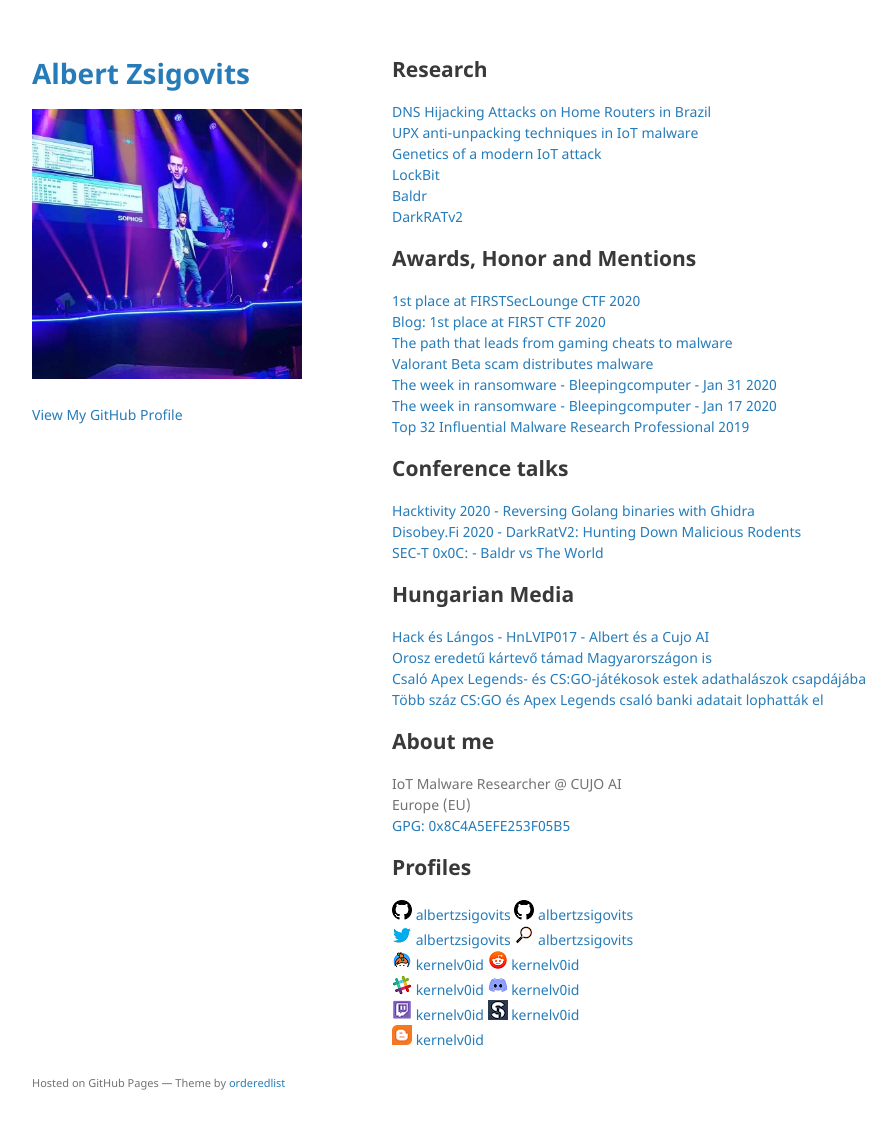
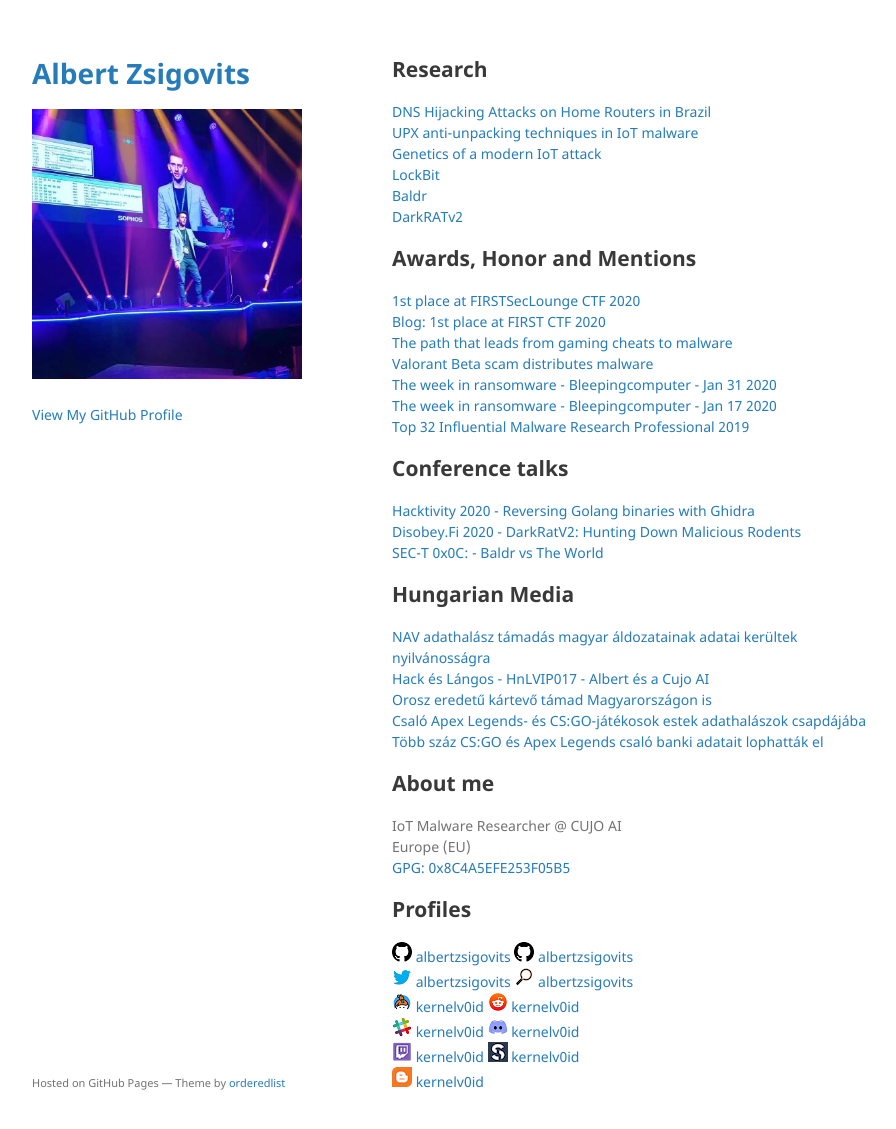
Before and after one commit to albertzsigovits/albertzsigovits.github.io, a Jekyll site: the page built from index.md, in a window 1280 px wide and 1162 px high. Shown: the top 1129 px of the window, without its empty margins (178-1074 px from the left). Built offline with Jekyll 4.4.1, drawn with Linux system fonts in a browser that asks for light colours; the repository's description, which GitHub fills in, is left out; our own code applies the rules of GitHub Pages for plain Markdown files.

Commit message:
Update index.md

```diff
--- a/index.md
+++ b/index.md
@@ -28,6 +28,7 @@
 
 ## Hungarian Media
 
+[NAV adathalász támadás magyar áldozatainak adatai kerültek nyilvánosságra](https://hup.hu/index.php/cikkek/20201016/nav_phishing_tamadas_magyar_aldozatainak_adatai_kerultek_nyilvanossagra)
 [Hack és Lángos - HnLVIP017 - Albert és a Cujo AI](https://www.youtube.com/watch?v=O3mk8oRD-QI)
 [Orosz eredetű kártevő támad Magyarországon is](https://computerworld.hu/biztonsag/orosz-eredetu-kartevo-tamad-magyarorszagon-is-267556.html)
 [Csaló Apex Legends- és CS:GO-játékosok estek adathalászok csapdájába](https://www.gamestar.hu/hir/apex-legends-csgo-csalas-adatlopas-267091.html)
```
